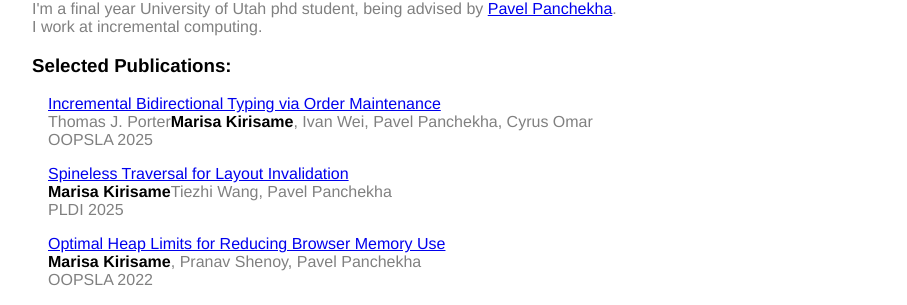
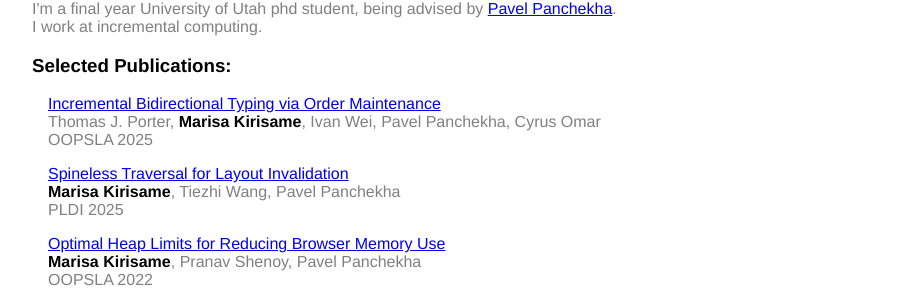
Before and after one commit to MarisaKirisame/MarisaKirisame.github.io, a Jekyll site: the page built from index.html, in a window 1280 px wide. Shown: the part 206-511 px from the top of the page, without its empty margins (160-1067 px from the left). Built offline with Jekyll 4.4.1, drawn with Linux system fonts in a browser that asks for light colours.

Commit message:
Update index.html

```diff
--- a/index.html
+++ b/index.html
@@ -10,12 +10,12 @@ title: Marisa Kirisame
   <h3>Selected Publications:</h3>
   <div class="pub">
   <a href="bidi.html">Incremental Bidirectional Typing via Order Maintenance</a> <br>
-  Thomas J. Porter<span class="self">Marisa Kirisame</span>, Ivan Wei, Pavel Panchekha, Cyrus Omar <br>
+  Thomas J. Porter, <span class="self">Marisa Kirisame</span>, Ivan Wei, Pavel Panchekha, Cyrus Omar <br>
   OOPSLA 2025
   </div>
   <div class="pub">
   <a href="spineless.html">Spineless Traversal for Layout Invalidation</a> <br>
-  <span class="self">Marisa Kirisame</span>Tiezhi Wang, Pavel Panchekha <br>
+  <span class="self">Marisa Kirisame</span>, Tiezhi Wang, Pavel Panchekha <br>
   PLDI 2025
   </div>
   <div class="pub">
```
